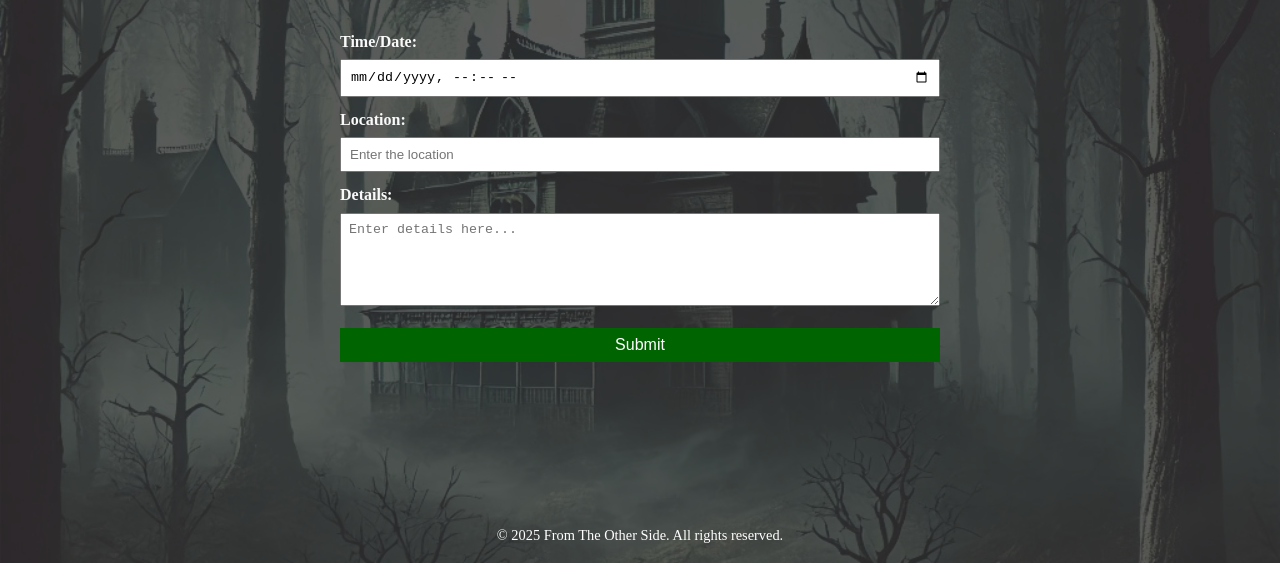
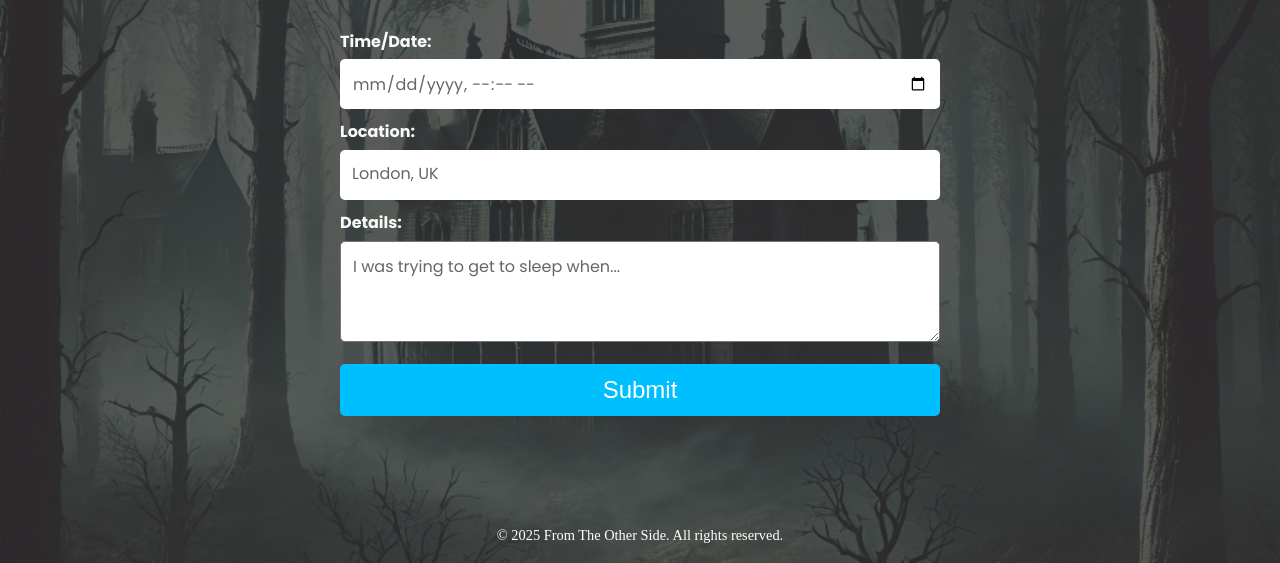
Before and after one commit to DoubleNemesis/fromTheOtherSide, a website: page public/upload-sighting.html in a window 1280 px wide. Shown: the part 237-800 px from the top of the page. Drawn offline with Linux system fonts and the light colour scheme; no server answers; a web font is replaced by a local one.

Commit message:
input styles

```diff
--- a/public/index.css
+++ b/public/index.css
@@ -196,27 +196,45 @@ label {
     display: block;
     margin-top: 10px;
     font-weight: bold;
+    font-family: 'Poppins', sans-serif;
+}
+
+input::placeholder, textarea::placeholder, input[type="datetime-local"] {
+    font-family: 'Poppins', sans-serif;
+    font-size: 16px;
+    color: #666;
+}
+
+input {
+    height: 50px;
+    border: none;
+}
+
+textarea, input {
+    border-radius: 5px;
 }
 
 input, textarea, .submit-btn {
     width: 100%;
     min-width: 300px;
-    padding: 8px;
+    padding: 12px;
     margin-top: 5px;
     box-sizing: border-box;
 }
 
 .submit-btn {
     margin-top: 15px;
-    background-color: darkgreen;
+    background-color: deepskyblue;
     color: white;
     border: none;
     cursor: pointer;
-    font-size: 16px;
+    font-size: 24px;
+    border-radius: 5px;
 }
 
 .submit-btn:hover {
-    background-color: #45a049;
+    background-color: rgb(180, 225, 240);
+    color: midnightblue
 }
 
 /* ============================== */
--- a/public/upload-sighting.html
+++ b/public/upload-sighting.html
@@ -39,11 +39,11 @@
 
                 <!-- Location Field -->
                 <label for="location">Location:</label>
-                <input type="text" id="location" name="location" placeholder="Enter the location">
+                <input type="text" id="location" name="location" placeholder="London, UK">
 
                 <!-- Textarea Field -->
                 <label for="details">Details:</label>
-                <textarea id="details" name="details" rows="5" placeholder="Enter details here..." ></textarea>
+                <textarea id="details" name="details" rows="5" placeholder="I was trying to get to sleep when..." ></textarea>
 
                 <!-- Submit Button -->
                 <button type="submit" class="submit-btn">Submit</button>
```
Also changed, not shown: package.json (line endings or trailing spaces), 1 other file.
